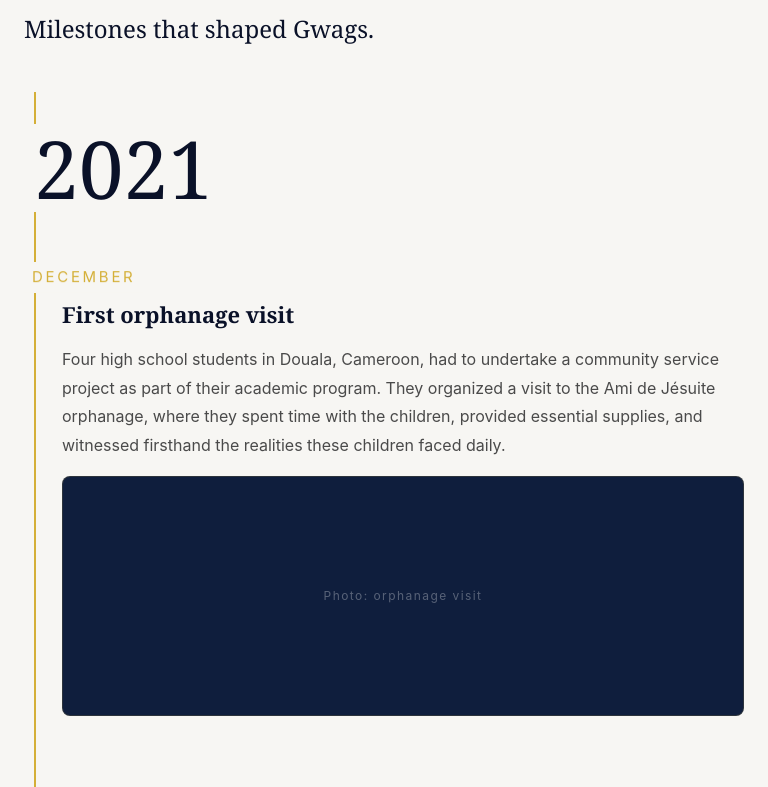
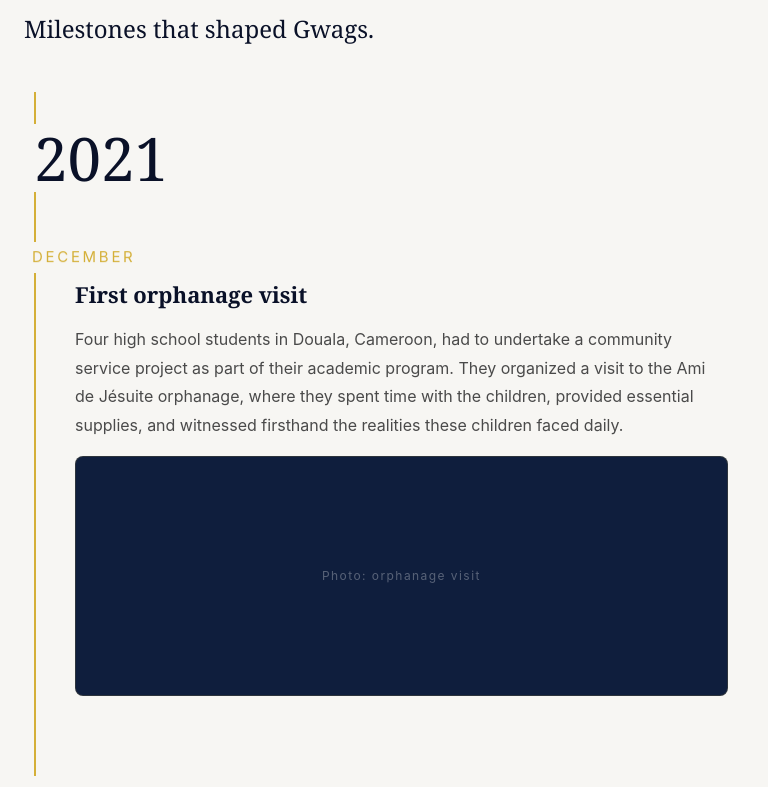
Before and after one commit to Daryllgio/gwags-website, a Next.js app: page /about/our-story in a window 768 px wide. Shown: the part 2860-3647 px from the top of the page. Built offline with nearby package versions, Linux system fonts and the light colour scheme.

Commit message:
Adjust vertical timeline content width and spacing

```diff
--- a/app/globals.css
+++ b/app/globals.css
@@ -474,7 +474,7 @@ h1, h2, h3, h4 {
 }
 
 .tl2-body {
-  font-size: 17px;
+  font-size: 18px;
   color: #4A4A4A;
   line-height: 1.8;
   overflow: hidden;
@@ -563,8 +563,7 @@ h1, h2, h3, h4 {
 
   .tl2-event {
     display: block;
-    /* left padding (24px) = gutter for the month marker; the gold line at 35px passes through it */
-    padding: 0 24px;
+    padding: 0;
     min-height: auto;
     margin-bottom: 48px;
   }
@@ -574,6 +573,8 @@ h1, h2, h3, h4 {
     justify-content: flex-start;
     width: auto;
     margin-bottom: 8px;
+    /* left gutter for the month marker (the gold line at 35px passes through it) */
+    padding-left: 24px;
   }
 
   .tl2-content-spacer {
@@ -581,17 +582,22 @@ h1, h2, h3, h4 {
   }
 
   .tl2-content {
-    max-width: 100%;
-    /* ADJUST ▸ left padding so the title/body sit to the RIGHT of the gold line (clearance from the line) */
-    padding-left: 38px;
+    /* VERTICAL TIMELINE: content width - adjust here */
+    max-width: 78%;
+    width: auto;
+    /* VERTICAL TIMELINE: gap between line and content - adjust here (gold line 35px + 40px gap = 75px) */
+    margin-left: 75px;
+    /* VERTICAL TIMELINE: right margin - adjust here */
+    margin-right: 24px;
   }
 
   .tl2-image-col {
-    width: 100%;
+    /* image matches the content area: keep these equal to .tl2-content above */
+    max-width: 78%;   /* VERTICAL TIMELINE: content width - adjust here (match .tl2-content) */
+    width: auto;
     margin-top: 16px;
-    margin-left: 0;
-    /* ADJUST ▸ left padding so the image sits to the RIGHT of the gold line (keep equal to .tl2-content) */
-    padding-left: 38px;
+    margin-left: 75px;   /* VERTICAL TIMELINE: gap between line and content - adjust here (match .tl2-content) */
+    margin-right: 24px;  /* VERTICAL TIMELINE: right margin - adjust here (match .tl2-content) */
   }
 
   .tl2-image-ph {
@@ -920,6 +926,11 @@ h1, h2, h3, h4 {
   .os-photo-banner { height: 600px !important; }
   .os-narrative-h3 { font-size: 24px !important; }
   .tl2-month-text { font-size: 15px !important; }
+  /* Timeline — tablet */
+  .tl2-year-num { font-size: 40px !important; }
+  .tl2-year-num.active { font-size: 70px !important; }
+  .tl2-title { font-size: 26px !important; }
+  .tl2-body { font-size: 17px !important; }
 }
 
 /* Our Story — small phone (≤480px). Higher specificity (.os-hero-section .os-hero-h1)
@@ -928,6 +939,9 @@ h1, h2, h3, h4 {
   .os-hero-section .os-hero-h1 { font-size: 28px !important; }
   .os-narrative-h3 { font-size: 21px !important; }
   .tl2-month-text { font-size: 15px !important; }
+  /* Timeline — small phone */
+  .tl2-year-num { font-size: 25px !important; }
+  .tl2-year-num.active { font-size: 55px !important; }
 }
 
 /* ================================================================
@@ -985,6 +999,12 @@ h1, h2, h3, h4 {
   /* MOBILE: Timeline body text */
   .tl2-body { font-size: 16px !important; }
   .tl2-eyebrow { font-size: 13px !important; }
+  /* MOBILE: Timeline year number */
+  .tl2-year-num { font-size: 30px !important; }
+  .tl2-year-num.active { font-size: 60px !important; }
+  /* MOBILE: Timeline content width — VERTICAL TIMELINE: content width - adjust here (phone) */
+  .tl2-content { max-width: 85% !important; }
+  .tl2-image-col { max-width: 85% !important; }
 }
 
 /* === SMALL PHONE BREAKPOINT (below 480px) === */
```
